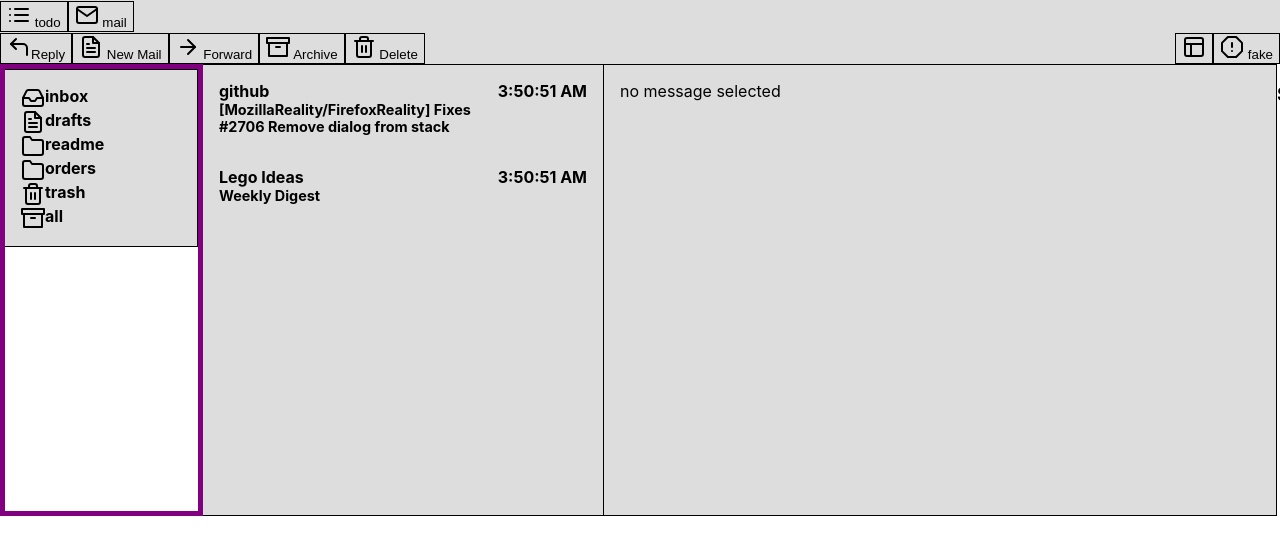
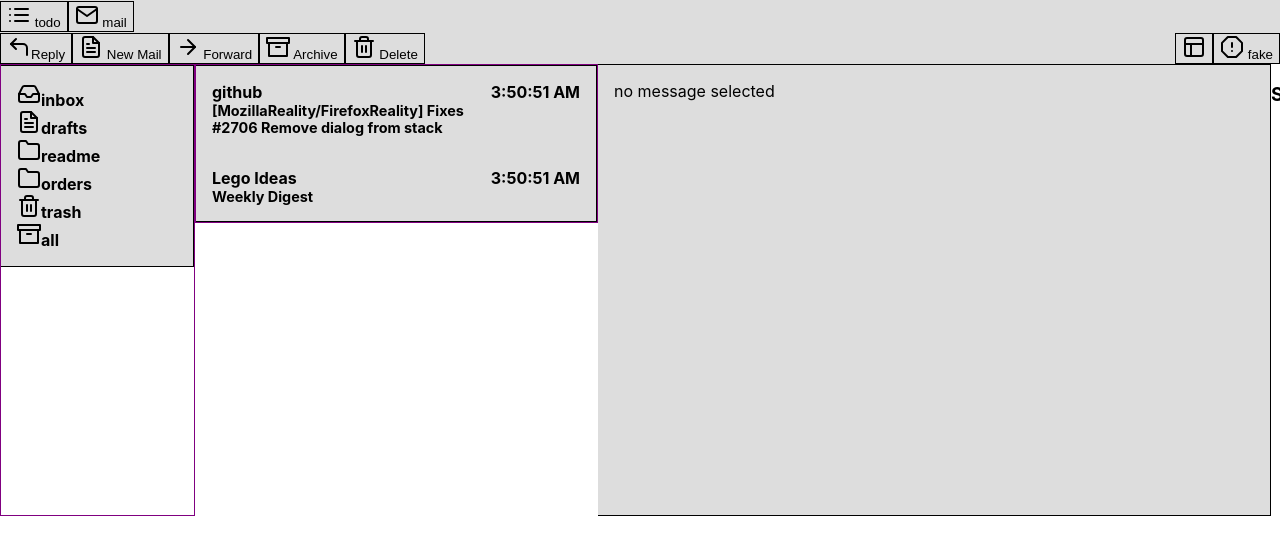
Before and after one commit to joshmarinacci/todomanager, a React (Create React App) app: page / in a window 1280 px wide. Shown: the top 554 px of the page. Built offline with nearby package versions, Linux system fonts and the light colour scheme.

Commit message:
code cleanup

```diff
--- a/src/App.css
+++ b/src/App.css
@@ -188,10 +188,12 @@ ul > li > ul > li {
 
 
 .scroll-wrapper {
-  border:5px solid purple;
+  border:1px solid purple;
 }
 .generic-list-view {
   background-color: #dddddd;
+  display: flex;
+  flex-direction: column;
 }
 .generic-list-view .generic-list-item {
   background-color: #dddddd;
--- a/src/actions.js
+++ b/src/actions.js
@@ -234,7 +234,7 @@ export const useActionScope = (scope,actions)=>{
             // console.log("matched the binding",binding,'actions',actions)
             if(binding && actions[binding.action]) {
                 e.preventDefault()
-                actions[binding.action](am)
+                actions[binding.action](e,am)
             }
         }
     }
--- a/src/layout.js
+++ b/src/layout.js
@@ -1,4 +1,6 @@
-import React, {createContext, useContext, useEffect, useState} from 'react'
+import React, {createContext, useContext, useEffect, useRef, useState} from 'react'
+import {useQuery} from './storage.js'
+import {useActionScope} from './actions.js'
 
 export const FillBox = ({children, className="", ...rest}) => {
     return <div className={"fillbox " + className} {...rest}>{children}</div>
@@ -102,3 +104,74 @@ export function PopupContainer(){
     }
     return <div style={style} className={css}>for the popups {content} </div>
 }
+
+function GenericListItemView({
+                                 item,
+                                 selectedItem,
+                                 setSelectedItem,
+                                 ItemTemplate,
+                                 ItemClassName
+                             }) {
+
+    const isSelected = item === selectedItem
+    const cname = makeClassNames({
+        selected: isSelected,
+        'generic-list-item': true,
+        [ItemClassName]:true,
+    })
+    const hbox = useRef()
+    useEffect(() => {
+        if (hbox.current && item === selectedItem) hbox.current.focus()
+    })
+
+    return <div
+        ref={hbox}
+        className={cname}
+        onClick={() => setSelectedItem(item)}
+        tabIndex={0}
+    >
+        <ItemTemplate item={item}/>
+    </div>
+}
+
+export function GenericListView({
+                             className,
+                             query,
+                             ItemTemplate,
+                             selectedItem,
+                             setSelectedItem,
+                             ItemClassName
+                         }) {
+    const [data] = useQuery(query)
+    const css = makeClassNames({
+        'generic-list-view': true
+    })
+    const handlers = useActionScope('list', {
+        'move-selection-prev': () => {
+            const index = data.indexOf(selectedItem)
+            if (index > 0) {
+                setSelectedItem(data[index - 1])
+            }
+        },
+        'move-selection-next': () => {
+            const index = data.indexOf(selectedItem)
+            if (index < data.length - 1) {
+                setSelectedItem(data[index + 1])
+            }
+        }
+    })
+    return <div className={'scroll-wrapper'}>
+        <div className={css + " " + className} onKeyDown={handlers.onKeyDown}>
+            {data.map((item, i) => {
+                return <GenericListItemView
+                    key={i}
+                    item={item}
+                    setSelectedItem={setSelectedItem}
+                    ItemTemplate={ItemTemplate}
+                    ItemClassName={ItemClassName}
+                    selectedItem={selectedItem}
+                />
+            })}
+        </div>
+    </div>
+}
--- a/src/mail.css
+++ b/src/mail.css
@@ -23,14 +23,14 @@
 
 
 
-.mail .subject {
+.mails-list-view .subject {
     font-size: 90%;
 }
-
-.mail {
+.mails-list-view {
     font-weight: bold;
 }
-.mail.read  {
+
+.mails-list-view .mail.read  {
     font-weight: normal;
 }
 .mail.deleted {
--- a/src/mailapp.js
+++ b/src/mailapp.js
@@ -54,78 +54,20 @@ move popup
 import {QueryStorage, StorageContext, useObjectUpdate, useQuery} from './storage.js'
 import {ActionContext, AM, ShortcutsPanel, useActionScope} from './actions.js'
 import React, {useContext, useEffect, useRef, useState} from 'react'
-import {HBox, makeClassNames, PopupContainer, PopupContext, PopupManager, Spacer, Toolbar, VBox} from './layout.js'
+import {
+    GenericListView,
+    HBox,
+    makeClassNames,
+    PopupContainer,
+    PopupContext,
+    PopupManager,
+    Spacer,
+    Toolbar,
+    VBox
+} from './layout.js'
 import {AlertOctagon, Archive, ArrowRight, CornerUpLeft, FileText, Folder, Inbox, Layout, Trash2} from "react-feather"
 import "./mail.css"
 import * as faker from "faker"
-
-function GenericListItemView({
-                                 item,
-                                 selectedItem,
-                                 setSelectedItem,
-                                 ItemTemplate
-                             }) {
-
-    const isSelected = item === selectedItem
-    const cname = makeClassNames({
-        selected: isSelected,
-        'generic-list-item': true,
-        hbox: true
-    })
-    const hbox = useRef()
-    useEffect(() => {
-        if (hbox.current && item === selectedItem) hbox.current.focus()
-    })
-
-    return <div
-        ref={hbox}
-        className={cname}
-        onClick={() => setSelectedItem(item)}
-        tabIndex={0}
-    >
-        <ItemTemplate item={item}/>
-    </div>
-}
-
-function GenericListView({
-                             className,
-                             query,
-                             ItemTemplate,
-                             selectedItem,
-                             setSelectedItem
-                         }) {
-    const [data] = useQuery(query)
-    const css = makeClassNames({
-        'generic-list-view': true
-    })
-    const handlers = useActionScope('list', {
-        'move-selection-prev': () => {
-            const index = data.indexOf(selectedItem)
-            if (index > 0) {
-                setSelectedItem(data[index - 1])
-            }
-        },
-        'move-selection-next': () => {
-            const index = data.indexOf(selectedItem)
-            if (index < data.length - 1) {
-                setSelectedItem(data[index + 1])
-            }
-        }
-    })
-    return <div className={'scroll-wrapper'}>
-        <div className={css + " " + className} onKeyDown={handlers.onKeyDown}>
-            {data.map((item, i) => {
-                return <GenericListItemView
-                    key={i}
-                    item={item}
-                    setSelectedItem={setSelectedItem}
-                    ItemTemplate={ItemTemplate}
-                    selectedItem={selectedItem}
-                />
-            })}
-        </div>
-    </div>
-}
 
 const MailAppContent = () => {
     const storage = useContext(StorageContext)
@@ -260,34 +202,31 @@ function MailsListView({setMail, selectedMail, selectedFolder}) {
             )))
         }
     }, [selectedFolder])
-    const [mails] = useQuery(q)
-    const selectMail = (mail) => setMail(mail)
-    const handlers = useActionScope('list', {
-        'move-selection-prev': () => {
-            const index = mails.indexOf(selectedMail)
-            if (index > 0) {
-                selectMail(mails[index - 1])
-            }
+    const pm = useContext(PopupContext)
+    const handlers = useActionScope('list',{
+        'delete-selected-emails': () => {
+            storage.update('mails',selectedMail,'deleted',true)
         },
-        'move-selection-next': () => {
-            const index = mails.indexOf(selectedMail)
-            if (index < mails.length - 1) {
-                selectMail(mails[index + 1])
-            }
-        }
+        'archive-selected-emails': () => {
+            storage.update('mails',selectedMail,'archived', true)
+        },
+        'move-selected-emails': (e) => {
+            pm.show(e.target, <MoveMailPopup mail={selectedMail}/>)
+        },
+        'reply': () => {
+            console.log("replying to this mail")
+        },
     })
-    return <VBox className={'mails-list-view'}
-                 onKeyDown={handlers.onKeyDown}>
-        <div className={'scroll'}>
-            {mails.map(mail => {
-                return <MailItemView key={mail.id}
-                                     mail={mail}
-                                     selectedMail={selectedMail}
-                                     selectMail={selectMail}
-                />
-            })}
-        </div>
-    </VBox>
+    return <div onKeyDown={handlers.onKeyDown}>
+        <GenericListView
+        className={"mails-list-view"}
+        ItemTemplate={MailItemView}
+        ItemClassName={"mails-item-view"}
+        selectedItem={selectedMail}
+        setSelectedItem={setMail}
+        query={q}
+        />
+    </div>
 }
 
 function MoveMailPopup({mail}) {
@@ -325,40 +264,20 @@ function MoveMailPopup({mail}) {
     </ul>
 }
 
-function MailItemView({mail, selectedMail, selectMail}) {
+function MailItemView({item}) {
+    const mail = item
     const storage = useContext(StorageContext)
     const [setProp] = useObjectUpdate(storage, 'mails', mail)
     let css = makeClassNames({
         mail: true,
         hbox: true,
-        selected: mail === selectedMail,
         deleted: mail.deleted,
         read: mail.read
     })
     const clickedMail = () => {
         setProp('read', true)
-        selectMail(mail)
     }
-    const pm = useContext(PopupContext)
-    const handlers = useActionScope('list', {
-        'delete-selected-emails': () => setProp('deleted', true),
-        'archive-selected-emails': () => setProp('archived', true),
-        'reply': () => {
-            console.log("replying to this mail")
-        },
-        'move-selected-emails': () => {
-            pm.show(hbox.current, <MoveMailPopup mail={mail}/>)
-        }
-    })
-    const hbox = useRef()
-    useEffect(() => {
-        if (hbox.current && mail === selectedMail) hbox.current.focus()
-    })
-    return <div ref={hbox} className={css}
-                tabIndex={0}
-                onClick={clickedMail}
-                onKeyDown={handlers.onKeyDown}
-    >
+    return <div className={css} onClick={clickedMail}>
         <VBox className={'grow'}>
             <b className={'sender'}>{mail.sender}</b>
             <b className={'subject'}>{mail.subject}</b>
```
